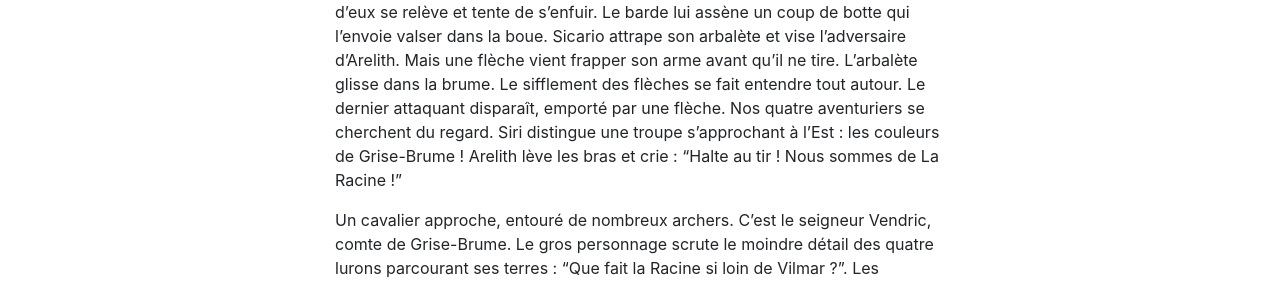
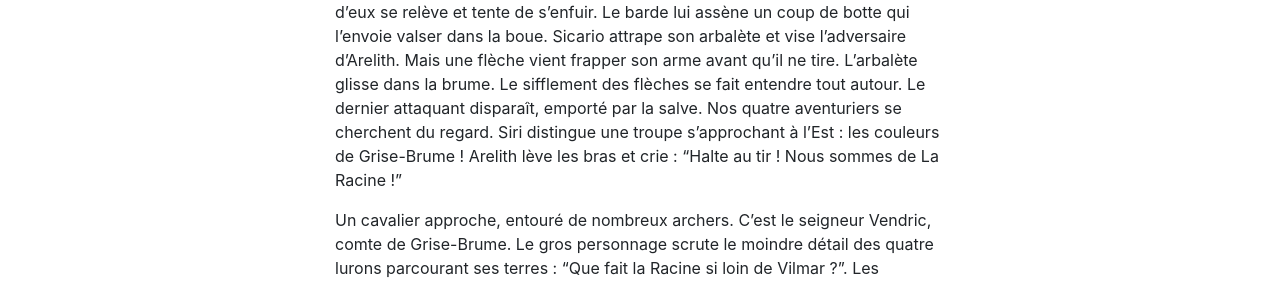
Before and after one commit to NielsSarys/nielssarys.github.io, a Jekyll site: the page built from _posts/2020-02-06-dungeon-world-c-1-dans-la-brume.md, in a window 1280 px wide and 900 px high, scrolled down 1111 px. Shown: the part 474-757 px from the top of the window. Built offline with Jekyll 4.4.1, drawn with Linux system fonts in a browser that asks for light colours; nearby versions of some CDN libraries; some web fonts are replaced; some of the changed text lies outside the part shown.

Commit message:
Update from Forestry.io Niels Sarys updated _posts/2020-02-06-dungeon-world-c-1-dans-la-brume.md

```diff
--- a/_posts/2020-02-06-dungeon-world-c-1-dans-la-brume.md
+++ b/_posts/2020-02-06-dungeon-world-c-1-dans-la-brume.md
@@ -21,7 +21,7 @@ Richter, le barde, sifflote un air des temps anciens. Le symbole de La Racine es
 
 En retrait du groupe, l’espionne Arelith scrute l’horizon, plissant ses yeux d’elfe. Richter s'accroupit au dessus d’un des morts. Mais celui-ci ouvre des yeux pleins de fureur - “Pour le vrai Roi !” - et enfonce une dague dans le flanc du barde. Les corps des soldats, fussent-ils vraiment de Levania, se relèvent. D’autres sortent de la brume, haches à la main. Richter bloque la lame de sa main gauche. Gisant sur le sol, un autre plante sa dague à travers la botte de Sicario. Le chasseur répond de sa lame, traversant le crâne de l’assaillant. Derrière eux, Moro se réfugie derrière sa maîtresse. Siri abat une silhouette d’une flèche. Au loin, Arelith fonce sur un soldat isolé et le traverse de sa rapière. Deux autres ennemis se jettent sur l’éclaireuse. Areltih tente d’intercepter le premier, mais le soldat se retourne, épieu en avant. Le choc est brutal : l’armure de l’espionne est perforée, laissant l’acier lui caresser les côtes.
 
-Sicario retire sa lame et en dégage le sang. Deux haches s’approchent de lui. Il décapitent leurs porteurs d’un coup circulaire. Ils poursuivent quelques pas avant de s’effondrer, tels deux poulets sans tête. Siri attrape une flèche. Elle vient se loger dans l’oeil d’un énième assaillant. Richter parvient à se libérer. Il frappe d’estoc avec sa rapière, frappant en plein coeur. Le barde aperçoit Arelith en mauvaise posture. Du sang coule le long de sa jambe. Richter attrape son violon est entame une douce mélodie. La blessure de l’espionne semble se refermer. Elle en profite pour le repousser, reprenant une posture défensive. Mais l’étrange sortilège de Richter semble avoir soigné quelques ennemis. Un d’eux se relève et tente de s’enfuir. Le barde lui assène un coup de botte qui l’envoie valser dans la boue. Sicario attrape son arbalète et vise l’adversaire d’Arelith. Mais une flèche vient frapper son arme avant qu’il ne tire. L’arbalète glisse dans la brume. Le sifflement des flèches se fait entendre tout autour. Le dernier attaquant disparaît, emporté par une flèche. Nos quatre aventuriers se cherchent du regard. Siri distingue une troupe s’approchant à l’Est : les couleurs de Grise-Brume ! Arelith lève les bras et crie : “Halte au tir ! Nous sommes de La Racine !”
+Sicario retire sa lame et en dégage le sang. Deux haches s’approchent de lui. Il décapitent leurs porteurs d’un coup circulaire. Ils poursuivent quelques pas avant de s’effondrer, tels deux poulets sans tête. Siri attrape une flèche. Elle vient se loger dans l’oeil d’un énième assaillant. Richter parvient à se libérer. Il frappe d’estoc avec sa rapière, frappant en plein coeur. Le barde aperçoit Arelith en mauvaise posture. Du sang coule le long de sa jambe. Richter attrape son violon est entame une douce mélodie. La blessure de l’espionne semble se refermer. Elle en profite pour le repousser, reprenant une posture défensive. Mais l’étrange sortilège de Richter semble avoir soigné quelques ennemis. Un d’eux se relève et tente de s’enfuir. Le barde lui assène un coup de botte qui l’envoie valser dans la boue. Sicario attrape son arbalète et vise l’adversaire d’Arelith. Mais une flèche vient frapper son arme avant qu’il ne tire. L’arbalète glisse dans la brume. Le sifflement des flèches se fait entendre tout autour. Le dernier attaquant disparaît, emporté par la salve. Nos quatre aventuriers se cherchent du regard. Siri distingue une troupe s’approchant à l’Est : les couleurs de Grise-Brume ! Arelith lève les bras et crie : “Halte au tir ! Nous sommes de La Racine !”
 
 Un cavalier approche, entouré de nombreux archers. C’est le seigneur Vendric, comte de Grise-Brume. Le gros personnage scrute le moindre détail des quatre lurons parcourant ses terres : “Que fait la Racine si loin de Vilmar ?”. Les enquêteurs expliquent les raisons de leur venue mais restent vagues. En ces temps troublés, nul ne sait où va la véritable allégeance d’un seigneur. Vendric leur explique que les troupes rebelles, mené par un certain Armen, assaillent la région depuis plusieurs semaines. Richter se souvient : ce fameux Armen, le soit-disant bâtard d’Aldebert, le vieux roi. Voilà des mois qu’il a levé une milice de brigands, de déserteurs et de pouilleux de toute sorte et revendique le trône. Aerith ne prête pas attention à la discussion entre Sicario et Vendric. Son regard est figé sur les corps des rebelles. Ils portent des tenues de Levania, des tenues intactes. Où ont-ils pu se les procurer ? Et la charrette… elle est là depuis un moment à en croire la mousse qui la recouvre. L’espionne est sorti des ses pensées par la voix tonitruante du comte : “Bon ! Vous êtes mes invités, suivez moi jusqu’à Grise-Brume !”.
 
```
